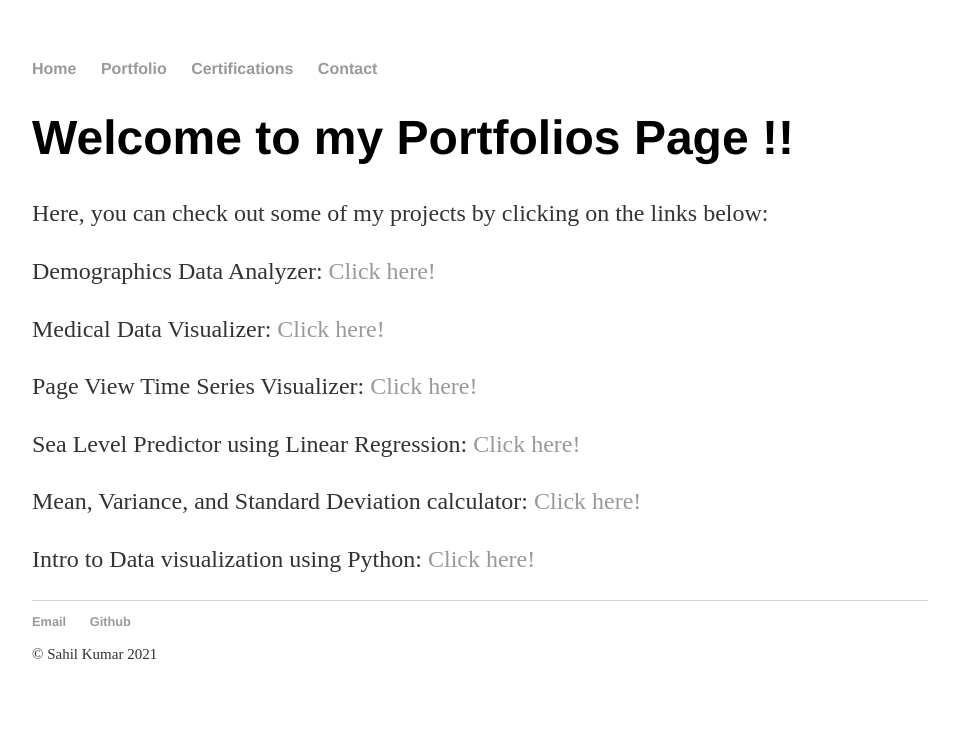
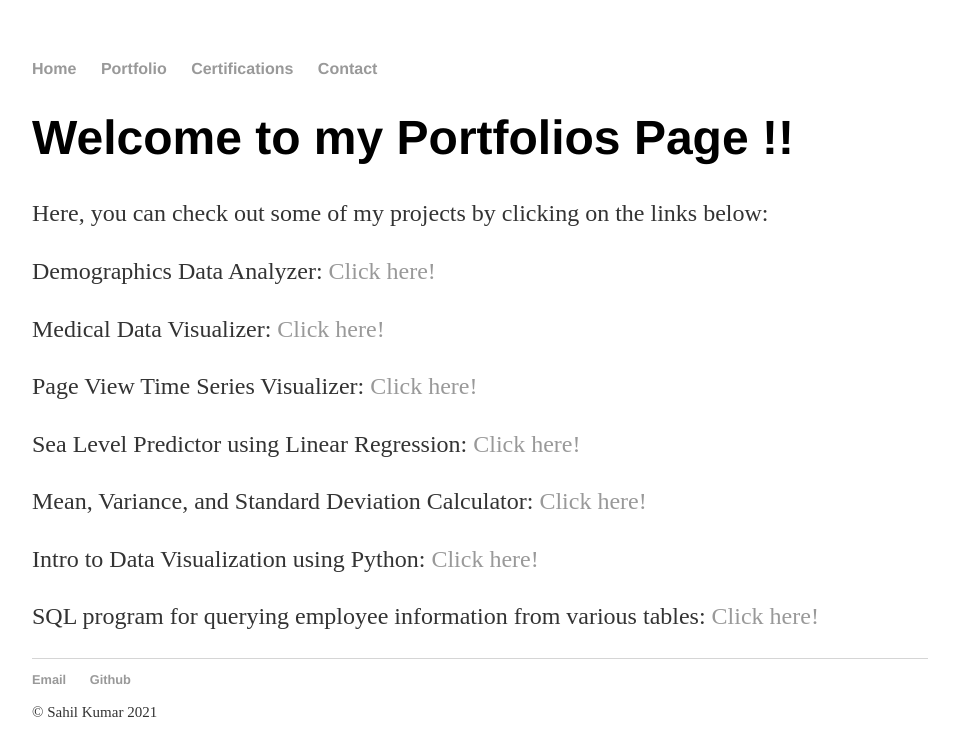
Before and after one commit to sahilk98/sahilk98.github.io, a Jekyll site: the page built from portfolio.html, in a window 1280 px wide. Shown: the top 756 px of the page, without its empty margins (160-1119 px from the left). Built offline with Jekyll 4.4.1, drawn with Linux system fonts in a browser that asks for light colours.

Commit message:
Update portfolio.html
Adding sql program

```diff
--- a/portfolio.html
+++ b/portfolio.html
@@ -10,6 +10,8 @@ name: Portfolio
  <p> Medical Data Visualizer: <a href="https://repl.it/@SahilKumar24/boilerplate-medical-data-visualizer-1#README.md">Click here!</a></p>
  <p> Page View Time Series Visualizer: <a href="https://repl.it/@SahilKumar24/boilerplate-page-view-time-series-visualizer#main.py">Click here!</a></p>
  <p> Sea Level Predictor using Linear Regression: <a href="https://repl.it/@SahilKumar24/boilerplate-sea-level-predictor-1#README.mdy">Click here!</a></p>
- <p> Mean, Variance, and Standard Deviation calculator: <a href="https://repl.it/@SahilKumar24/boilerplate-mean-variance-standard-deviation-calculator-1#README.md">Click here!</a></p>
+ <p> Mean, Variance, and Standard Deviation Calculator: <a href="https://repl.it/@SahilKumar24/boilerplate-mean-variance-standard-deviation-calculator-1#README.md">Click here!</a></p>
 
- <p> Intro to Data visualization using Python: <a href="https://github.com/sahilk98/Data-Visualization-Intro">Click here!</a></p>
+ <p> Intro to Data Visualization using Python: <a href="https://github.com/sahilk98/Data-Visualization-Intro">Click here!</a></p>
+
+<p> SQL program for querying employee information from various tables: <a href="https://github.com/sahilk98/Querying-Employee-Table">Click here!</a></p>
```
